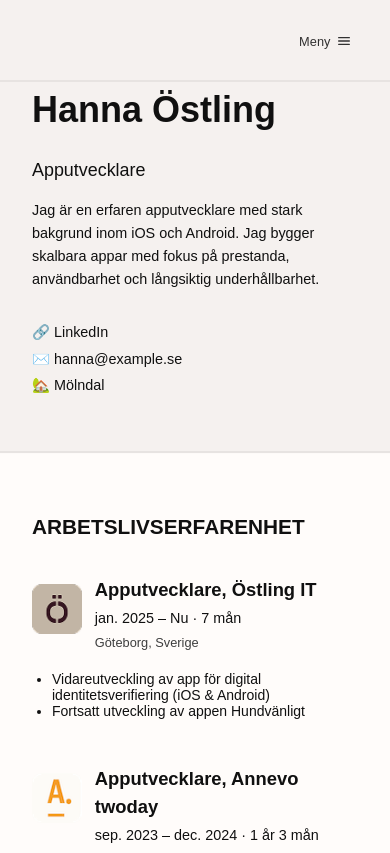
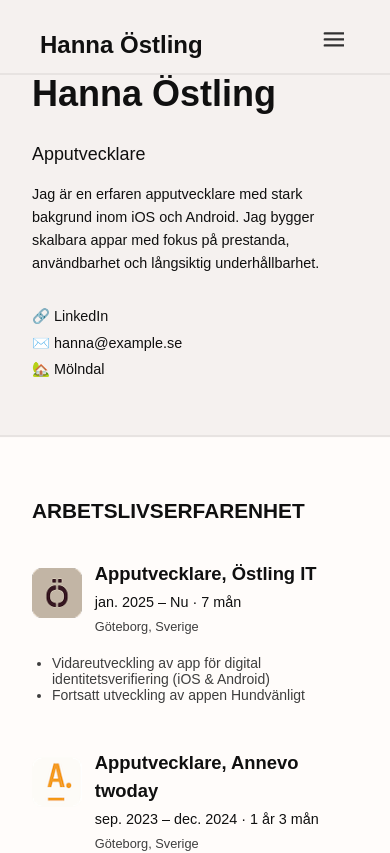
Before and after one commit to hannaostling/cv-website, a Next.js app: page / in a window 390 px wide. Shown: the top 853 px of the page. Built offline with nearby package versions, Linux system fonts and the light colour scheme.

Commit message:
Add header in menu for small screen

```diff
--- a/src/app/globals.css
+++ b/src/app/globals.css
@@ -6,6 +6,7 @@
   --text-primary: #101010;
   --text-secondary: #3e3e3e;
   --border: rgba(0, 0, 0, 0.06);
+  --header-height: 1rem;
 }
 
 /* Dark mode 🌚 */
@@ -88,7 +89,7 @@ nav a.active {
 }
 
 li {
-  color: var(--color-text-secondary);
+  color: var(--text-secondary);
 }
 
 button {
@@ -104,6 +105,7 @@ button {
 .page {
   background: var(--background-primary);
   padding-bottom: 1rem;
+  margin-top: var(--header-height);
 }
 
 .section-primary,
--- a/src/components/About.module.css
+++ b/src/components/About.module.css
@@ -7,8 +7,8 @@
   flex-wrap: nowrap;
   max-width: none;
   margin: 0;
-  padding-top: 5.5rem;
   padding-bottom: 1rem;
+  margin-top: 1.5rem;
 }
 
 .aboutText {
@@ -46,7 +46,11 @@
 /* Adjust for smaller screens */
 @media (max-width: 850px) {
   .aboutWrapper {
-    padding-top: 2rem;
+    margin-top: 0rem;
+  }
+
+  .profileImg {
+    display: none;
   }
 
   .aboutContactRow {
@@ -56,22 +60,10 @@
   }
 }
 
-/* Adjust 640px screen */
-@media (max-width: 640px) {
-  .profileImg {
-    display: none;
-  }
-}
-
 /* PDF styling */
 @media print {
   .aboutSection {
     width: 100%;
-  }
-
-  .aboutWrapper {
-    padding-top: 0rem;
-    margin-top: 0rem;
   }
 
   .profileImg {
--- a/src/components/Header.module.css
+++ b/src/components/Header.module.css
@@ -7,9 +7,7 @@
   right: 0;
   left: 0;
   z-index: 100;
-  min-height: 64px;
   border-bottom: 2px solid var(--border);
-  backdrop-filter: saturate(140%) blur(6px);
   padding-bottom: 1rem;
   transition: border-color 0.2s ease;
 }
@@ -41,7 +39,39 @@
 
 /* Icon + dropdown wrapper */
 .iconMode {
-  position: relative;
+  display: flex;
+  align-items: center;
+  justify-content: space-between;
+  width: 100%;
+  height: 25px;
+  padding: 0 1rem;
+}
+
+/* Title with fade */
+.headerTitle {
+  font-size: 1.5rem;
+  line-height: 1.5;
+  text-transform: capitalize;
+  margin: 0;
+  opacity: 0;
+  visibility: hidden;
+  overflow: hidden;
+  white-space: nowrap;
+  font-weight: 700;
+}
+
+.fadeIn {
+  opacity: 1;
+  visibility: visible;
+  overflow: visible;
+  transition: opacity 0.8s ease, visibility 0s linear 0s;
+}
+
+.fadeOut {
+  opacity: 0;
+  visibility: hidden;
+  overflow: hidden;
+  transition: opacity 0.5s ease, visibility 0s linear 0.5s;
 }
 
 .navInline a[data-active="true"],
@@ -67,10 +97,10 @@
 }
 
 /* Icons */
-.menuIcon,
-.chevron {
-  width: 1rem;
-  height: 1rem;
+.menuIcon {
+  width: 1.5rem;
+  height: 1.5rem;
+  transform: translateY(-8px);
 }
 
 /* Drop-down main menu */
@@ -81,7 +111,7 @@
   top: calc(100% + 0.5rem);
   background: var(--background-secondary);
   border-radius: 0.5rem;
-  box-shadow: 0 6px 24px rgba(0, 0, 0, 0.08);
+  box-shadow: 0 5px 24px rgba(0, 0, 0, 0.25);
   max-height: 0;
   padding: 0;
   opacity: 0;
@@ -114,3 +144,10 @@
   outline: 2px solid transparent;
   background: rgba(0, 0, 0, 0.04);
 }
+
+/* Adjust for smaller screens */
+@media (max-width: 850px) {
+  .inner {
+    padding-inline: 1.5rem;
+  }
+}
--- a/src/components/Header.tsx
+++ b/src/components/Header.tsx
@@ -9,24 +9,18 @@ import styles from "./Header.module.css";
 
 export default function Header() {
   const sections = ["about", "experience", "education", "recommendations", "skills"];
-
   const active = useActiveSection(sections);
   const pathname = usePathname();
   const isEnglish = pathname.startsWith("/en");
   const [openMenu, setOpenMenu] = useState(false);
   const isSmall = useMediaQuery("(max-width: 850px)");
+  const showHeader = isSmall && active !== "about";
 
   const SECTIONS = [
     { id: "about", label: isEnglish ? "About" : "Om" },
-    {
-      id: "experience",
-      label: isEnglish ? "Work Experience" : "Arbetslivserfarenhet",
-    },
+    { id: "experience", label: isEnglish ? "Work Experience" : "Arbetslivserfarenhet" },
     { id: "education", label: isEnglish ? "Education" : "Utbildning" },
-    {
-      id: "recommendations",
-      label: isEnglish ? "Recommendations" : "Rekommendationer",
-    },
+    { id: "recommendations", label: isEnglish ? "Recommendations" : "Rekommendationer" },
     { id: "skills", label: isEnglish ? "Skills" : "Kompetenser" },
   ];
 
@@ -38,8 +32,11 @@ export default function Header() {
     <header className={`${styles.header} no-print ${active === "about" ? styles.noBorder : ""}`}>
       <div className={styles.inner}>
         {isSmall ? (
-          // Icon + dropdown on small screens
           <div className={styles.iconMode}>
+            <h2 className={`${styles.headerTitle} ${showHeader ? styles.fadeIn : styles.fadeOut}`}>
+              Hanna Östling
+            </h2>
+
             <button
               ref={menuBtnRef}
               type="button"
@@ -49,8 +46,7 @@ export default function Header() {
               aria-controls={menuPanelId}
               onClick={() => setOpenMenu((v) => !v)}
             >
-              {isEnglish ? "Menu" : "Meny"}
-              <svg className={styles.menuIcon} viewBox="0 0 24 24" aria-hidden="true">
+              <svg className={styles.menuIcon} viewBox="0 0 20 20" aria-hidden="true">
                 {openMenu ? (
                   <path
                     d="M6 6l12 12M18 6L6 18"
@@ -92,7 +88,6 @@ export default function Header() {
             </div>
           </div>
         ) : (
-          // Inline (large) menu on larger screens
           <nav className={styles.navInline} aria-label="Main">
             {SECTIONS.map((s) => (
               <a
```
